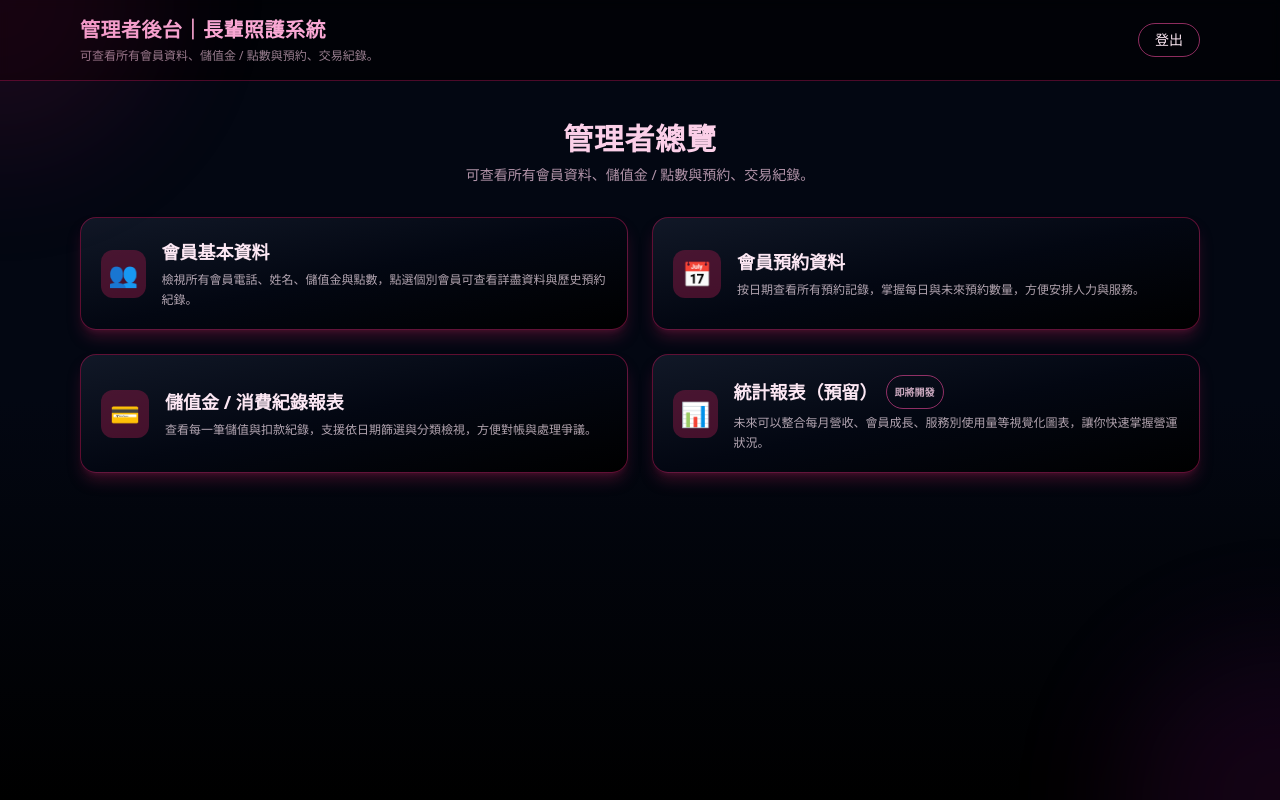
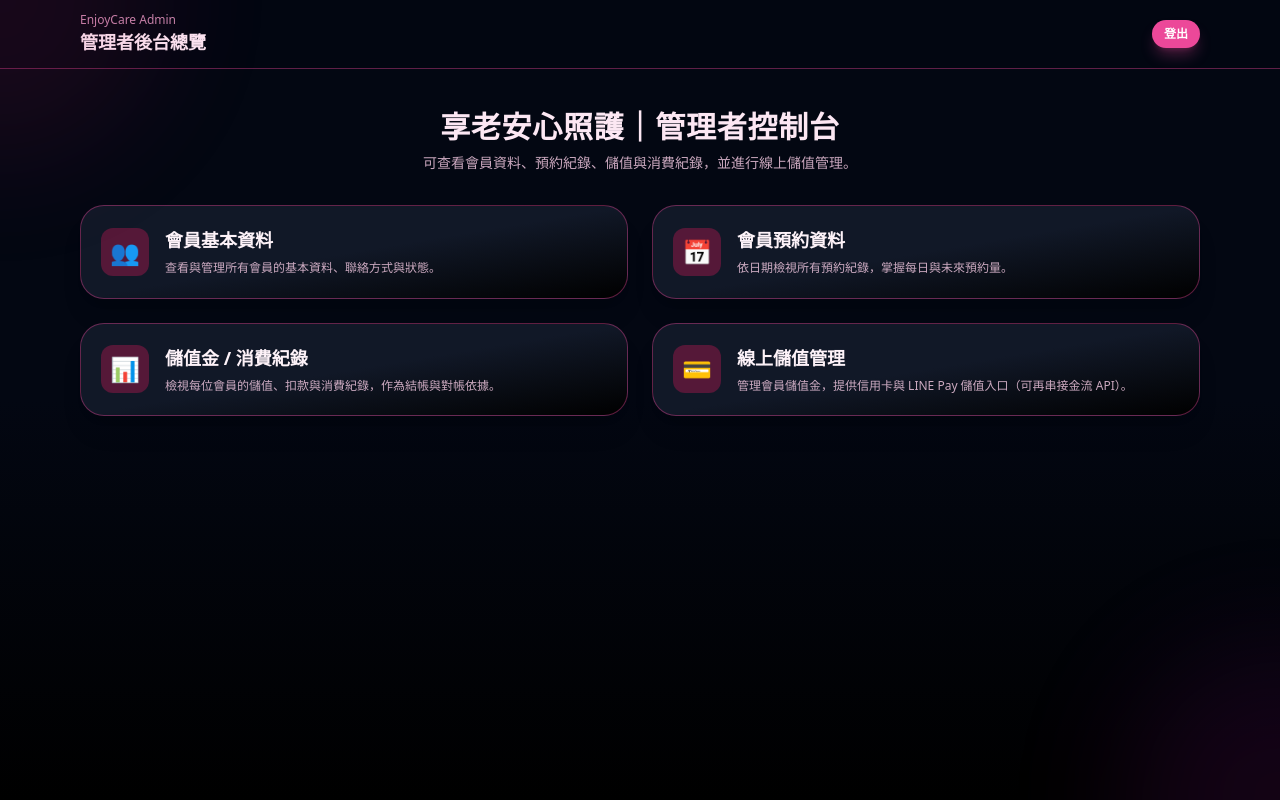
Before and after one commit to CH-laundry/elderly-care-system, a Next.js app: page /admin/dashboard in a window 1280 px wide. Built offline with nearby package versions, Linux system fonts and the light colour scheme.

Commit message:
Update dashboard.js

```diff
--- a/pages/admin/dashboard.js
+++ b/pages/admin/dashboard.js
@@ -4,12 +4,8 @@ import { useRouter } from 'next/router';
 export default function AdminDashboard() {
   const router = useRouter();
 
-  // 管理者總覽首頁：暫時不在前端做登入強制檢查，避免被錯誤導回登入頁
-  // 之後如果要加強權限控管，可以改成在伺服端 (API / middleware) 做驗證
-
   const handleLogout = () => {
     if (typeof window !== 'undefined') {
-      // 如果之後有在 localStorage 紀錄登入狀態，可以在這裡一併清掉
       localStorage.removeItem('adminLoggedIn');
       localStorage.removeItem('adminUser');
     }
@@ -19,39 +15,38 @@ export default function AdminDashboard() {
   const goToMembers = () => router.push('/admin/members');
   const goToBookings = () => router.push('/admin/bookings');
   const goToTransactions = () => router.push('/admin/transactions');
+  const goToTopup = () => router.push('/admin/topup'); // ✅ 新增線上儲值頁面
 
   return (
     <div className="min-h-screen bg-gradient-to-b from-gray-950 via-gray-950 to-black text-white flex flex-col">
-      {/* 頂部導覽列 */}
-      <header className="w-full border-b border-pink-700/40 bg-black/60 backdrop-blur-sm">
-        <div className="max-w-6xl mx-auto px-4 py-4 flex items-center justify-between">
-          <div>
-            <h1 className="text-xl font-semibold tracking-wide text-pink-300">
-              管理者後台｜長輩照護系統
-            </h1>
-            <p className="text-xs text-pink-200/60 mt-1">
-              可查看所有會員資料、儲值金 / 點數與預約、交易紀錄。
-            </p>
+      {/* 頂部列 */}
+      <header className="w-full border-b border-pink-500/40 bg-gray-950/80 backdrop-blur">
+        <div className="max-w-6xl mx-auto flex items-center justify-between px-4 py-3">
+          <div className="flex flex-col">
+            <span className="text-xs text-pink-300/80">EnjoyCare Admin</span>
+            <span className="text-lg font-bold text-pink-100">
+              管理者後台總覽
+            </span>
           </div>
           <button
             onClick={handleLogout}
-            className="px-4 py-1.5 rounded-full border border-pink-500/60 text-sm text-pink-100 hover:bg-pink-600/20 transition flex items-center gap-2"
+            className="px-3 py-1.5 rounded-full text-xs font-semibold bg-pink-500 text-white hover:bg-pink-400 shadow-lg shadow-pink-500/30"
           >
-            <span>登出</span>
+            登出
           </button>
         </div>
       </header>
 
       {/* 主內容 */}
       <main className="flex-1 w-full">
-        <div className="max-w-6xl mx-auto px-4 py-10">
-          {/* 標題區塊 */}
-          <section className="mb-8">
-            <h2 className="text-3xl font-bold text-center tracking-wide text-pink-200">
-              管理者總覽
+        <div className="max-w-6xl mx-auto px-4 py-10 space-y-8">
+          {/* 標題說明 */}
+          <section className="text-center space-y-2">
+            <h2 className="text-2xl md:text-3xl font-bold text-pink-100 tracking-wide">
+              享老安心照護｜管理者控制台
             </h2>
-            <p className="text-center text-sm text-pink-200/70 mt-2">
-              可查看所有會員資料、儲值金 / 點數與預約、交易紀錄。
+            <p className="text-sm text-pink-200/80">
+              可查看會員資料、預約紀錄、儲值與消費紀錄，並進行線上儲值管理。
             </p>
           </section>
 
@@ -60,19 +55,19 @@ export default function AdminDashboard() {
             {/* 會員基本資料 */}
             <button
               onClick={goToMembers}
-              className="group bg-gradient-to-br from-gray-900 via-gray-950 to-black border border-pink-800/60 rounded-2xl p-5 text-left shadow-lg shadow-pink-900/40 hover:border-pink-400/80 hover:shadow-pink-500/50 transition relative overflow-hidden"
+              className="group relative overflow-hidden rounded-3xl bg-gradient-to-br from-gray-900 via-gray-900 to-black border border-pink-500/40 shadow-xl hover:shadow-pink-500/50 transition"
             >
-              <div className="absolute inset-0 opacity-0 group-hover:opacity-100 bg-pink-500/5 transition" />
-              <div className="flex items-center gap-4">
-                <div className="w-12 h-12 rounded-xl bg-pink-900/50 flex items-center justify-center text-2xl">
+              <div className="absolute inset-0 opacity-0 group-hover:opacity-100 bg-pink-500/10 transition" />
+              <div className="relative flex items-center gap-4 p-5">
+                <div className="w-12 h-12 rounded-xl bg-pink-900/60 flex items-center justify-center text-2xl">
                   <span role="img" aria-label="members">👥</span>
                 </div>
-                <div>
-                  <h3 className="text-lg font-semibold text-pink-100">
+                <div className="text-left">
+                  <h3 className="text-lg font-semibold text-pink-50">
                     會員基本資料
                   </h3>
-                  <p className="text-xs text-pink-100/70 mt-1 leading-relaxed">
-                    檢視所有會員電話、姓名、儲值金與點數，點選個別會員可查看詳盡資料與歷史預約紀錄。
+                  <p className="text-xs text-pink-200/80 mt-1 leading-relaxed">
+                    查看與管理所有會員的基本資料、聯絡方式與狀態。
                   </p>
                 </div>
               </div>
@@ -81,19 +76,19 @@ export default function AdminDashboard() {
             {/* 會員預約資料 */}
             <button
               onClick={goToBookings}
-              className="group bg-gradient-to-br from-gray-900 via-gray-950 to-black border border-pink-800/60 rounded-2xl p-5 text-left shadow-lg shadow-pink-900/40 hover:border-pink-400/80 hover:shadow-pink-500/50 transition relative overflow-hidden"
+              className="group relative overflow-hidden rounded-3xl bg-gradient-to-br from-gray-900 via-gray-900 to-black border border-pink-500/40 shadow-xl hover:shadow-pink-500/50 transition"
             >
-              <div className="absolute inset-0 opacity-0 group-hover:opacity-100 bg-pink-500/5 transition" />
-              <div className="flex items-center gap-4">
-                <div className="w-12 h-12 rounded-xl bg-pink-900/50 flex items-center justify-center text-2xl">
+              <div className="absolute inset-0 opacity-0 group-hover:opacity-100 bg-pink-500/10 transition" />
+              <div className="relative flex items-center gap-4 p-5">
+                <div className="w-12 h-12 rounded-xl bg-pink-900/60 flex items-center justify-center text-2xl">
                   <span role="img" aria-label="calendar">📅</span>
                 </div>
-                <div>
-                  <h3 className="text-lg font-semibold text-pink-100">
+                <div className="text-left">
+                  <h3 className="text-lg font-semibold text-pink-50">
                     會員預約資料
                   </h3>
-                  <p className="text-xs text-pink-100/70 mt-1 leading-relaxed">
-                    按日期查看所有預約記錄，掌握每日與未來預約數量，方便安排人力與服務。
+                  <p className="text-xs text-pink-200/80 mt-1 leading-relaxed">
+                    依日期檢視所有預約紀錄，掌握每日與未來預約量。
                   </p>
                 </div>
               </div>
@@ -102,44 +97,44 @@ export default function AdminDashboard() {
             {/* 儲值金 / 消費紀錄報表 */}
             <button
               onClick={goToTransactions}
-              className="group bg-gradient-to-br from-gray-900 via-gray-950 to-black border border-pink-800/60 rounded-2xl p-5 text-left shadow-lg shadow-pink-900/40 hover:border-pink-400/80 hover:shadow-pink-500/50 transition relative overflow-hidden"
+              className="group relative overflow-hidden rounded-3xl bg-gradient-to-br from-gray-900 via-gray-900 to-black border border-pink-500/40 shadow-xl hover:shadow-pink-500/50 transition"
             >
-              <div className="absolute inset-0 opacity-0 group-hover:opacity-100 bg-pink-500/5 transition" />
-              <div className="flex items-center gap-4">
-                <div className="w-12 h-12 rounded-xl bg-pink-900/50 flex items-center justify-center text-2xl">
-                  <span role="img" aria-label="transactions">💳</span>
+              <div className="absolute inset-0 opacity-0 group-hover:opacity-100 bg-pink-500/10 transition" />
+              <div className="relative flex items-center gap-4 p-5">
+                <div className="w-12 h-12 rounded-xl bg-pink-900/60 flex items-center justify-center text-2xl">
+                  <span role="img" aria-label="transactions">📊</span>
                 </div>
-                <div>
-                  <h3 className="text-lg font-semibold text-pink-100">
-                    儲值金 / 消費紀錄報表
+                <div className="text-left">
+                  <h3 className="text-lg font-semibold text-pink-50">
+                    儲值金 / 消費紀錄
                   </h3>
-                  <p className="text-xs text-pink-100/70 mt-1 leading-relaxed">
-                    查看每一筆儲值與扣款紀錄，支援依日期篩選與分類檢視，方便對帳與處理爭議。
+                  <p className="text-xs text-pink-200/80 mt-1 leading-relaxed">
+                    檢視每位會員的儲值、扣款與消費紀錄，作為結帳與對帳依據。
                   </p>
                 </div>
               </div>
             </button>
 
-            {/* 統計報表（預留功能） */}
-            <div className="group bg-gradient-to-br from-gray-900 via-gray-950 to-black border border-pink-800/60 rounded-2xl p-5 text-left shadow-lg shadow-pink-900/40 relative overflow-hidden">
-              <div className="absolute inset-0 opacity-0 group-hover:opacity-100 bg-pink-500/5 transition" />
-              <div className="flex items-center gap-4">
-                <div className="w-12 h-12 rounded-xl bg-pink-900/50 flex items-center justify-center text-2xl">
-                  <span role="img" aria-label="chart">📊</span>
+            {/* 線上儲值入口（你要的新功能） */}
+            <button
+              onClick={goToTopup}
+              className="group relative overflow-hidden rounded-3xl bg-gradient-to-br from-gray-900 via-gray-900 to-black border border-pink-500/40 shadow-xl hover:shadow-pink-500/50 transition"
+            >
+              <div className="absolute inset-0 opacity-0 group-hover:opacity-100 bg-pink-500/10 transition" />
+              <div className="relative flex items-center gap-4 p-5">
+                <div className="w-12 h-12 rounded-xl bg-pink-900/60 flex items-center justify-center text-2xl">
+                  <span role="img" aria-label="topup">💳</span>
                 </div>
-                <div>
-                  <h3 className="text-lg font-semibold text-pink-100 flex items-center gap-2">
-                    統計報表（預留）
-                    <span className="text-[10px] px-2 py-0.5 rounded-full border border-pink-500/60 text-pink-200/80">
-                      即將開發
-                    </span>
+                <div className="text-left">
+                  <h3 className="text-lg font-semibold text-pink-50">
+                    線上儲值管理
                   </h3>
-                  <p className="text-xs text-pink-100/70 mt-1 leading-relaxed">
-                    未來可以整合每月營收、會員成長、服務別使用量等視覺化圖表，讓你快速掌握營運狀況。
+                  <p className="text-xs text-pink-200/80 mt-1 leading-relaxed">
+                    管理會員儲值金，提供信用卡與 LINE Pay 儲值入口（可再串接金流 API）。
                   </p>
                 </div>
               </div>
-            </div>
+            </button>
           </section>
         </div>
       </main>
```
